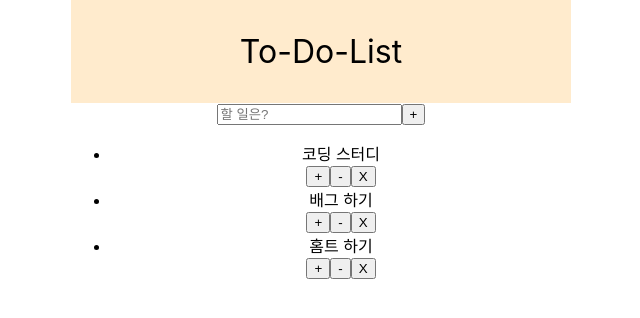
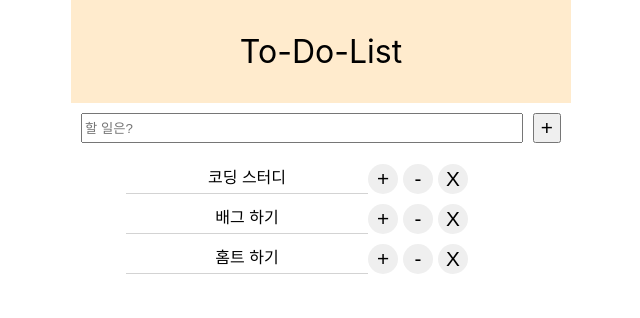
Before and after one commit to playck/to-do-list-test, a React (Create React App) app: page / in a window 1280 px wide. Shown: the top 318 px of the page, without its empty margins (319-959 px from the left). Built offline with nearby package versions, Linux system fonts and the light colour scheme.

Commit message:
todo style

```diff
--- a/src/App.css
+++ b/src/App.css
@@ -18,3 +18,53 @@
   padding: 1em;
   background-color: blanchedalmond;
 }
+
+.add_form {
+  display: flex;
+  width: 100%;
+  height: 30px;
+}
+
+.add_input {
+  flex: 1;
+  margin-right: 10px;
+}
+
+.add_button {
+  font-size: 1.3rem;
+  height: 100%;
+  cursor: pointer;
+}
+
+.todo_form {
+  padding: 10px;
+}
+
+.todo {
+  display: flex;
+  width: 80%;
+  list-style: none;
+  padding: 5px;
+}
+
+.todo span {
+  display: inline-block;
+  flex: 1;
+  padding-bottom: 3px;
+  border-bottom: 1px solid lightgray;
+}
+
+.button_wrapper {
+  display: flex;
+  gap: 5px;
+}
+
+.todo button {
+  font-size: 1.3rem;
+  cursor: pointer;
+  border-radius: 50%;
+  outline: none;
+  border: none;
+  width: 30px;
+  height: 30px;
+}
```
